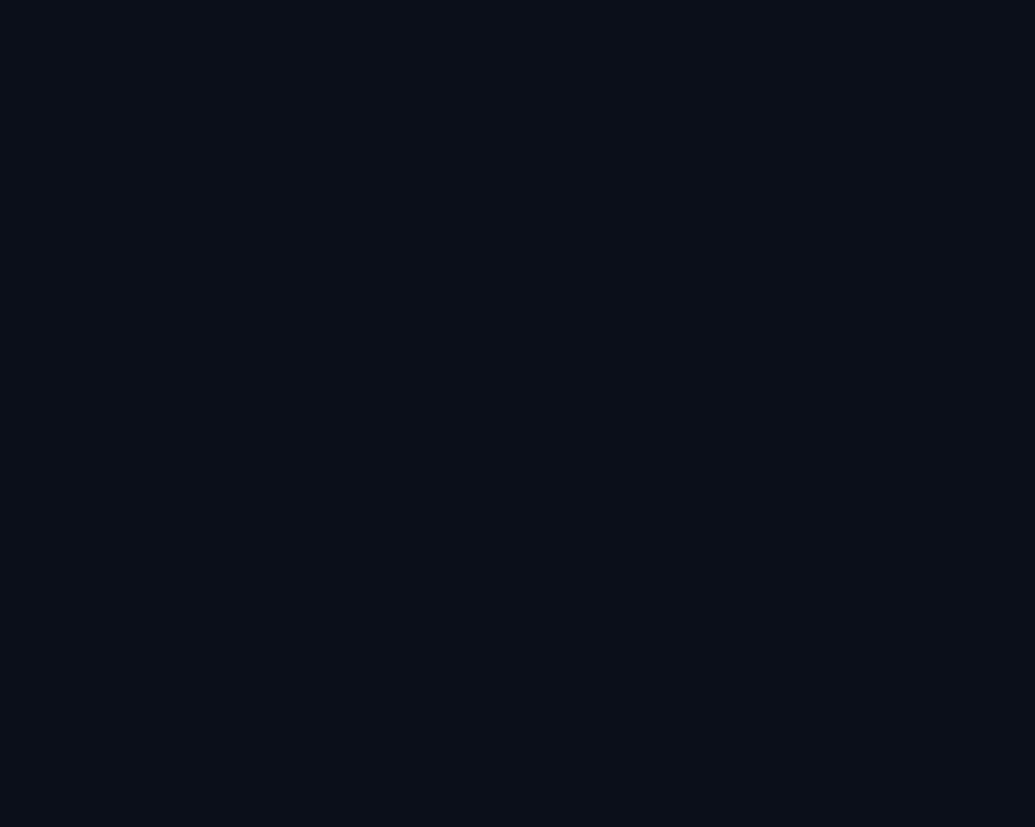
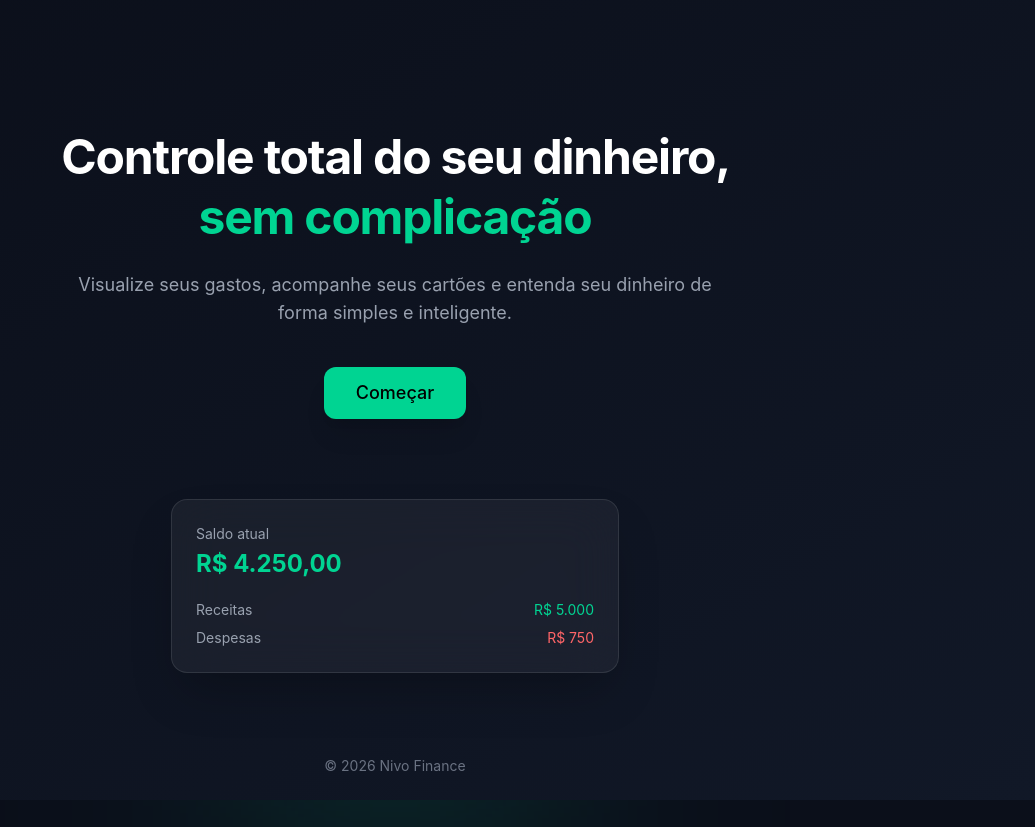
Before and after one commit to juliabifano/nivo-app, a React (Vite) app: page / in a window 1280 px wide. Before the commit this address had no page. Shown: the whole page, without its empty margins (245-1280 px from the left). Before the commit the page ends 800 px from the top, so only its background shows below. Built offline with nearby package versions, Linux system fonts and the light colour scheme.

Commit message:
add homepage

```diff
--- /dev/null
+++ b/src/pages/Home.jsx
@@ -0,0 +1,81 @@
+import { Link } from "react-router-dom";
+import { motion } from "framer-motion";
+
+export default function Home() {
+  return (
+    <div className="min-h-screen bg-gradient-to-br from-[#0B0F1A] to-[#111827] text-white flex flex-col items-center justify-center px-6">
+      {/* HERO */}
+      <div className="text-center max-w-2xl">
+        <motion.h1
+          initial={{ opacity: 0, y: 40 }}
+          animate={{ opacity: 1, y: 0 }}
+          transition={{ duration: 0.6 }}
+          className="text-4xl md:text-5xl font-bold leading-tight tracking-tight"
+        >
+          Controle total do seu dinheiro,
+          <span className="text-emerald-400"> sem complicação</span>
+        </motion.h1>
+
+        <motion.p
+          initial={{ opacity: 0, y: 40 }}
+          animate={{ opacity: 1, y: 0 }}
+          transition={{ delay: 0.2 }}
+          className="text-gray-400 mt-6 text-lg"
+        >
+          Visualize seus gastos, acompanhe seus cartões e entenda seu dinheiro
+          de forma simples e inteligente.
+        </motion.p>
+
+        {/* BOTÃO CENTRAL */}
+        <motion.div
+          initial={{ opacity: 0, y: 40 }}
+          animate={{ opacity: 1, y: 0 }}
+          transition={{ delay: 0.4 }}
+          className="mt-10 flex justify-center"
+        >
+          <Link
+            to="/dashboard"
+            className="bg-emerald-400 text-black px-8 py-3 rounded-xl font-medium text-lg hover:bg-emerald-300 transition shadow-xl hover:scale-105 active:scale-95"
+          >
+            Começar
+          </Link>
+        </motion.div>
+      </div>
+
+      {/* MOCK APP (embaixo, mais sutil) */}
+      <motion.div
+        initial={{ opacity: 0, scale: 0.95, y: 60 }}
+        animate={{ opacity: 1, scale: 1, y: 0 }}
+        transition={{ delay: 0.6 }}
+        className="mt-20 w-full max-w-md relative"
+      >
+        <div className="bg-white/5 backdrop-blur-xl border border-white/10 rounded-2xl p-6 shadow-2xl">
+          <p className="text-sm text-gray-400">Saldo atual</p>
+          <h3 className="text-2xl font-bold mt-1 text-emerald-400">
+            R$ 4.250,00
+          </h3>
+
+          <div className="mt-5 space-y-2">
+            <div className="flex justify-between text-sm">
+              <span className="text-gray-400">Receitas</span>
+              <span className="text-emerald-400">R$ 5.000</span>
+            </div>
+
+            <div className="flex justify-between text-sm">
+              <span className="text-gray-400">Despesas</span>
+              <span className="text-red-400">R$ 750</span>
+            </div>
+          </div>
+        </div>
+
+        {/* glow */}
+        <div className="absolute -z-10 top-10 left-1/2 -translate-x-1/2 w-72 h-72 bg-emerald-400/20 blur-[120px]" />
+      </motion.div>
+
+      {/* FOOTER */}
+      <div className="absolute bottom-6 text-gray-500 text-sm">
+        © 2026 Nivo Finance
+      </div>
+    </div>
+  );
+}
--- a/src/routes.jsx
+++ b/src/routes.jsx
@@ -1,6 +1,7 @@
 import { Routes, Route } from "react-router-dom";
 import Layout from "./components/Layout";
 
+import Home from "./pages/Home";
 import Dashboard from "./pages/Dashboard";
 import BudgetAnnual from "./pages/BudgetAnnual";
 import BudgetMonthly from "./pages/BudgetMonthly";
@@ -10,6 +11,10 @@ import Cards from "./pages/Cards";
 export default function AppRoutes() {
   return (
     <Routes>
+      {/* HOME (SEM LAYOUT) */}
+      <Route path="/" element={<Home />} />
+
+      {/* APP (COM LAYOUT) */}
       <Route element={<Layout />}>
         <Route path="/dashboard" element={<Dashboard />} />
         <Route path="/annual" element={<BudgetAnnual />} />
```
